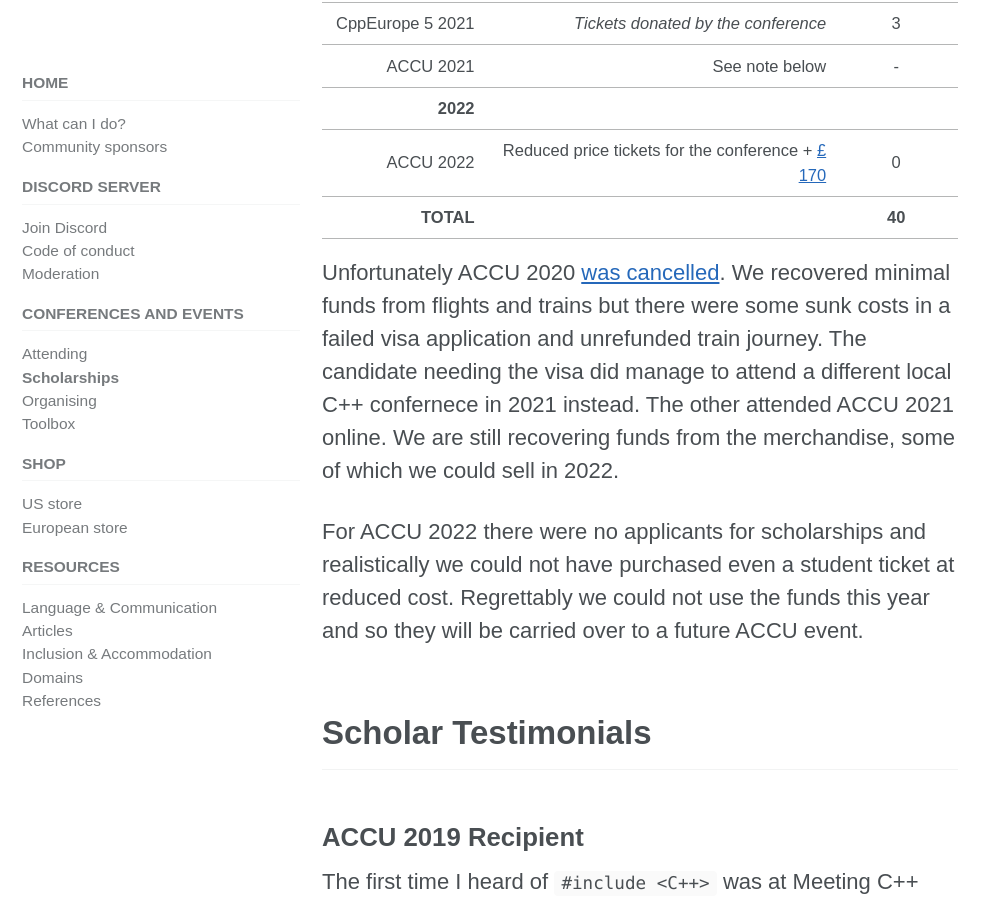
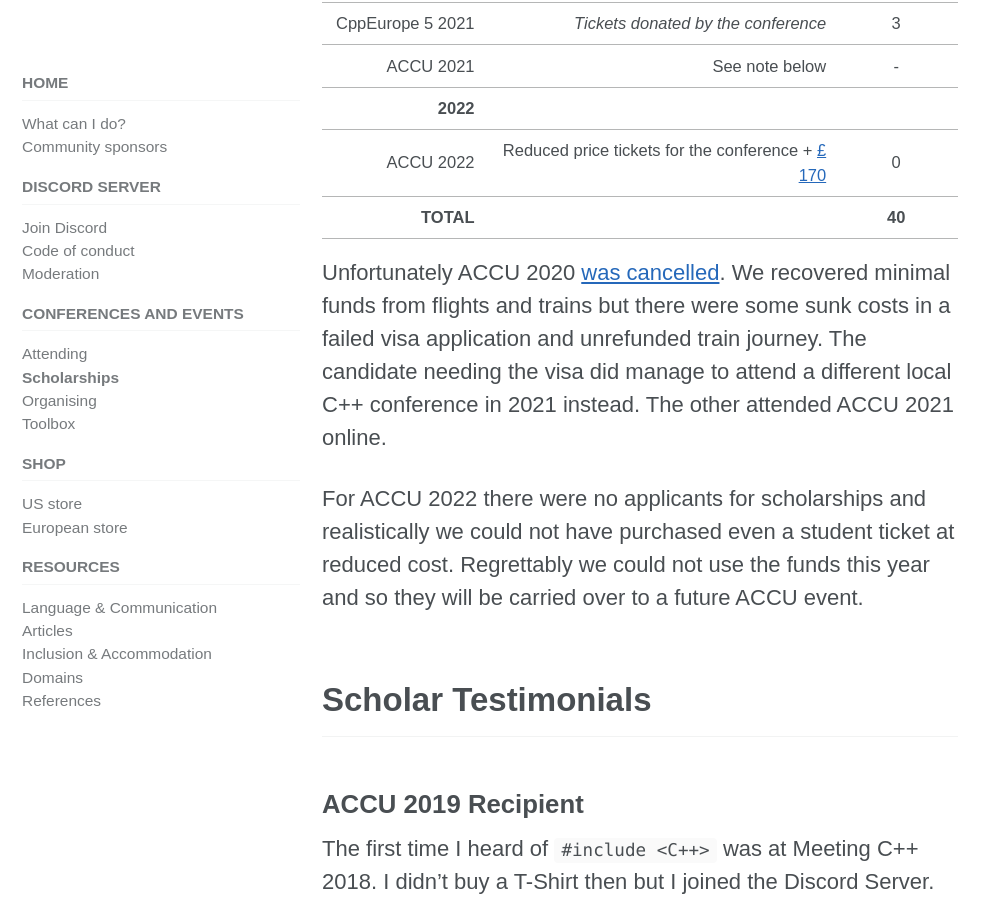
Before and after one commit to include-cpp/include-cpp.github.io, a Jekyll site: the page built from conferences/scholarships.md, in a window 1280 px wide and 900 px high, scrolled down 5874 px. Shown: the whole window, without its empty margins (0-999 px from the left). Built offline with Jekyll 4.4.1, drawn with Linux system fonts in a browser that asks for light colours; cached includes are drawn as plain includes; nearby versions of some CDN libraries.

Commit message:
removed merch stuff and fixed typo

```diff
--- a/conferences/scholarships.md
+++ b/conferences/scholarships.md
@@ -78,7 +78,7 @@ The ideal candidate is someone who would truly benefit from coming to a conferen
 |-----------------:|----------------------------------------------------------------------------------:|:-------------:|
 |        **TOTAL** |                                                                                   |     **40**    |
 
-Unfortunately ACCU 2020 [was cancelled](https://accu.org/conf-news/2020/2020-03-12-accu2020cancelled). We recovered minimal funds from flights and trains but there were some sunk costs in a failed visa application and unrefunded train journey. The candidate needing the visa did manage to attend a different local C++ confernece in 2021 instead. The other attended ACCU 2021 online. We are still recovering funds from the merchandise, some of which we could sell in 2022.
+Unfortunately ACCU 2020 [was cancelled](https://accu.org/conf-news/2020/2020-03-12-accu2020cancelled). We recovered minimal funds from flights and trains but there were some sunk costs in a failed visa application and unrefunded train journey. The candidate needing the visa did manage to attend a different local C++ conference in 2021 instead. The other attended ACCU 2021 online.
 
 For ACCU 2022 there were no applicants for scholarships and realistically we could not have purchased even a student ticket at reduced cost. Regrettably we could not use the funds this year and so they will be carried over to a future ACCU event.
 
```
